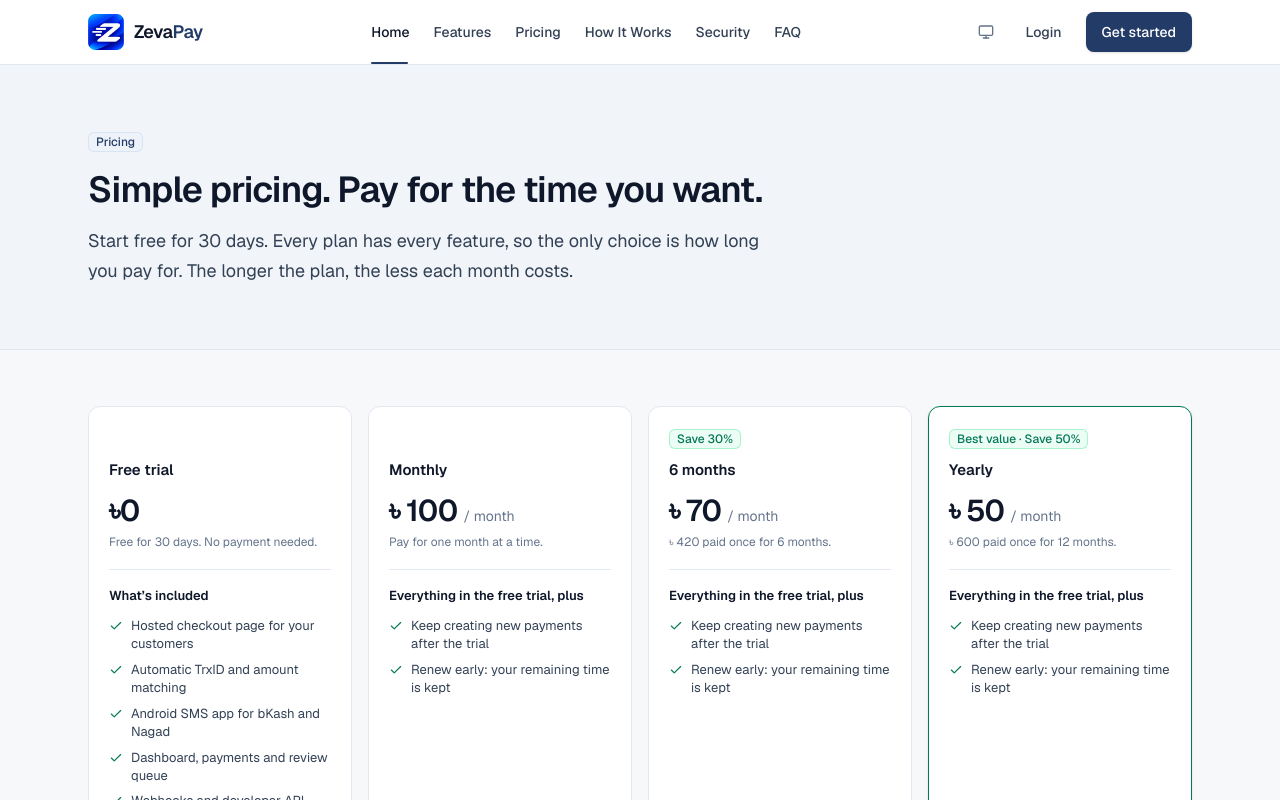
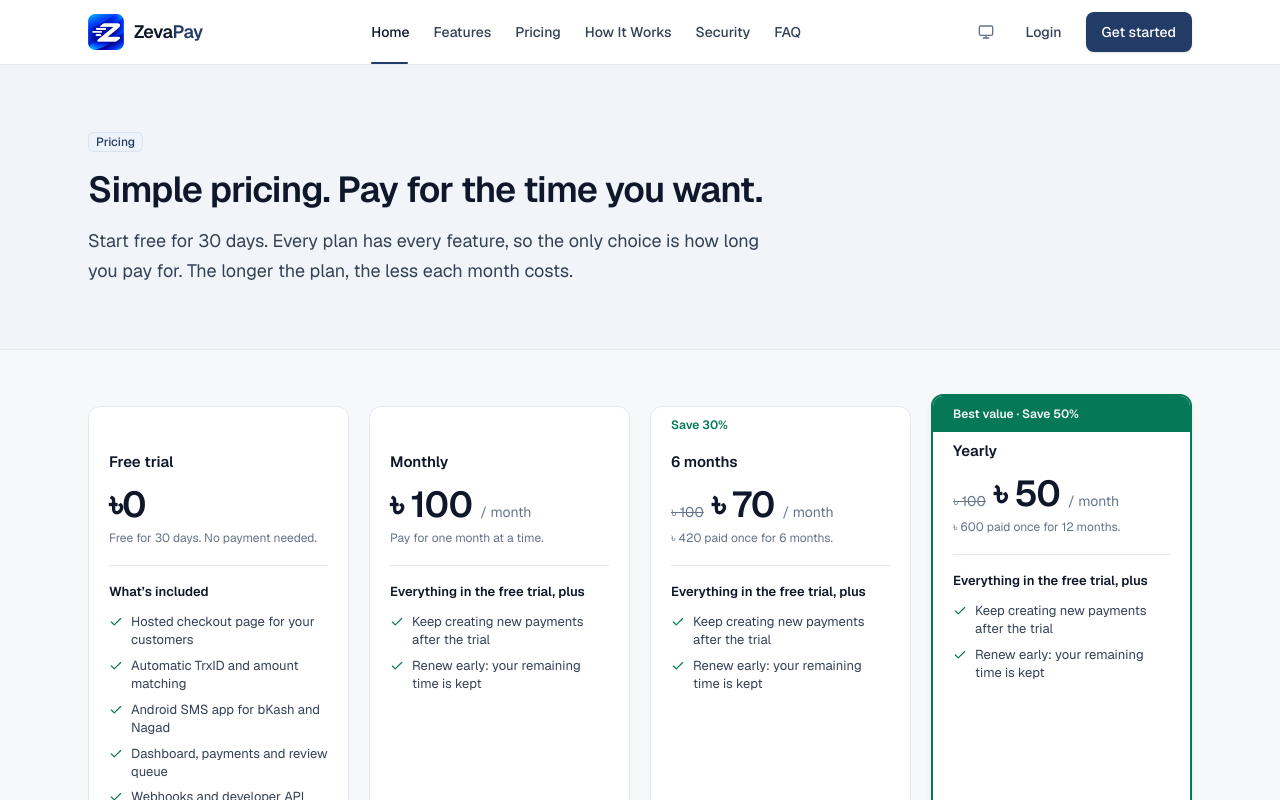
Before and after one commit to Teating-peojects/ZevaPay-03, a Next.js app in the folder frontend/: page /pricing in a window 1280 px wide. Shown: the top 800 px of the page. Built offline with nearby package versions, Linux system fonts and the light colour scheme.

Commit message:
Pricing: side-by-side cards with a raised Best value card and struck-through monthly price
Co-Authored-By: Claude Sonnet 5.5 <noreply@anthropic.com>
Claude-Session: https://claude.ai/code/session_01W1jvHUb19NvJqn95ZX8fgs

```diff
--- a/frontend/src/components/billing/plan-cards.tsx
+++ b/frontend/src/components/billing/plan-cards.tsx
@@ -1,6 +1,5 @@
 import * as React from "react";
 import { Check } from "lucide-react";
-import { Badge } from "@/components/ui/badge";
 import { ButtonLink } from "@/components/ui/button";
 import { formatBDT } from "@/lib/format";
 import { cn } from "@/lib/utils";
@@ -50,7 +49,7 @@ export function PlanCards({
   const ordered = [...plans].sort((a, b) => a.months - b.months);
 
   return (
-    <div className="grid gap-4 sm:grid-cols-2 xl:grid-cols-4">
+    <div className="grid items-stretch gap-4 sm:grid-cols-2 lg:grid-cols-4 lg:gap-5">
       {ordered.map((plan) => {
         const isTrial = plan.months === 0;
         const isBest = best?.code === plan.code && paid.length > 1;
@@ -66,22 +65,37 @@ export function PlanCards({
             key={plan.code}
             aria-label={plan.name}
             className={cn(
-              "relative flex flex-col rounded-xl border bg-surface p-5",
-              isBest ? "border-success-fg shadow-sm" : "border-line",
+              "relative flex flex-col overflow-hidden rounded-xl border bg-surface",
+              isBest ? "border-2 border-success-fg shadow-md lg:-my-3" : "border-line",
             )}
           >
-            <div className="flex min-h-6 items-center gap-2">
-              {isBest ? <Badge tone="success">{`Best value · Save ${save}%`}</Badge> : null}
-              {!isBest && save > 0 ? <Badge tone="success">{`Save ${save}%`}</Badge> : null}
-              {currentCode === plan.code ? <Badge tone="info" dot>Your plan</Badge> : null}
+            {/* The banner row: the same height on every card so prices line up. */}
+            <div
+              className={cn(
+                "flex min-h-9 items-center gap-2 px-5 text-[12px] font-semibold",
+                isBest ? "bg-success-fg text-canvas" : "text-success-fg",
+              )}
+            >
+              {isBest ? `Best value · Save ${save}%` : save > 0 ? `Save ${save}%` : null}
+              {currentCode === plan.code ? (
+                <span className={cn("ml-auto rounded-full px-2 py-0.5 text-[11px]", isBest ? "bg-canvas/20" : "bg-brand-tint text-brand-link")}>
+                  Your plan
+                </span>
+              ) : null}
             </div>
+            <div className="flex flex-1 flex-col px-5 pb-5 pt-2">
 
-            <h3 className="mt-2 text-[15px] font-semibold text-ink">
+            <h3 className="text-[15px] font-semibold text-ink">
               {isTrial ? "Free trial" : plan.months === 1 ? "Monthly" : plan.months === 12 ? "Yearly" : `${plan.months} months`}
             </h3>
 
-            <p className="mt-3 flex items-baseline gap-1.5">
-              <span className="text-3xl font-semibold tracking-tight text-ink">
+            <p className="mt-3 flex flex-wrap items-baseline gap-x-2">
+              {save > 0 ? (
+                <span className="text-sm text-ink-muted line-through">
+                  {formatBDT(base / 100)}
+                </span>
+              ) : null}
+              <span className="text-4xl font-semibold tracking-tight text-ink">
                 {isTrial ? "৳0" : formatBDT(plan.monthlyPriceMinor / 100)}
               </span>
               {isTrial ? null : <span className="text-sm text-ink-muted">/ month</span>}
@@ -117,6 +131,7 @@ export function PlanCards({
                 {cta.label}
               </ButtonLink>
             ) : null}
+            </div>
           </article>
         );
       })}
```
